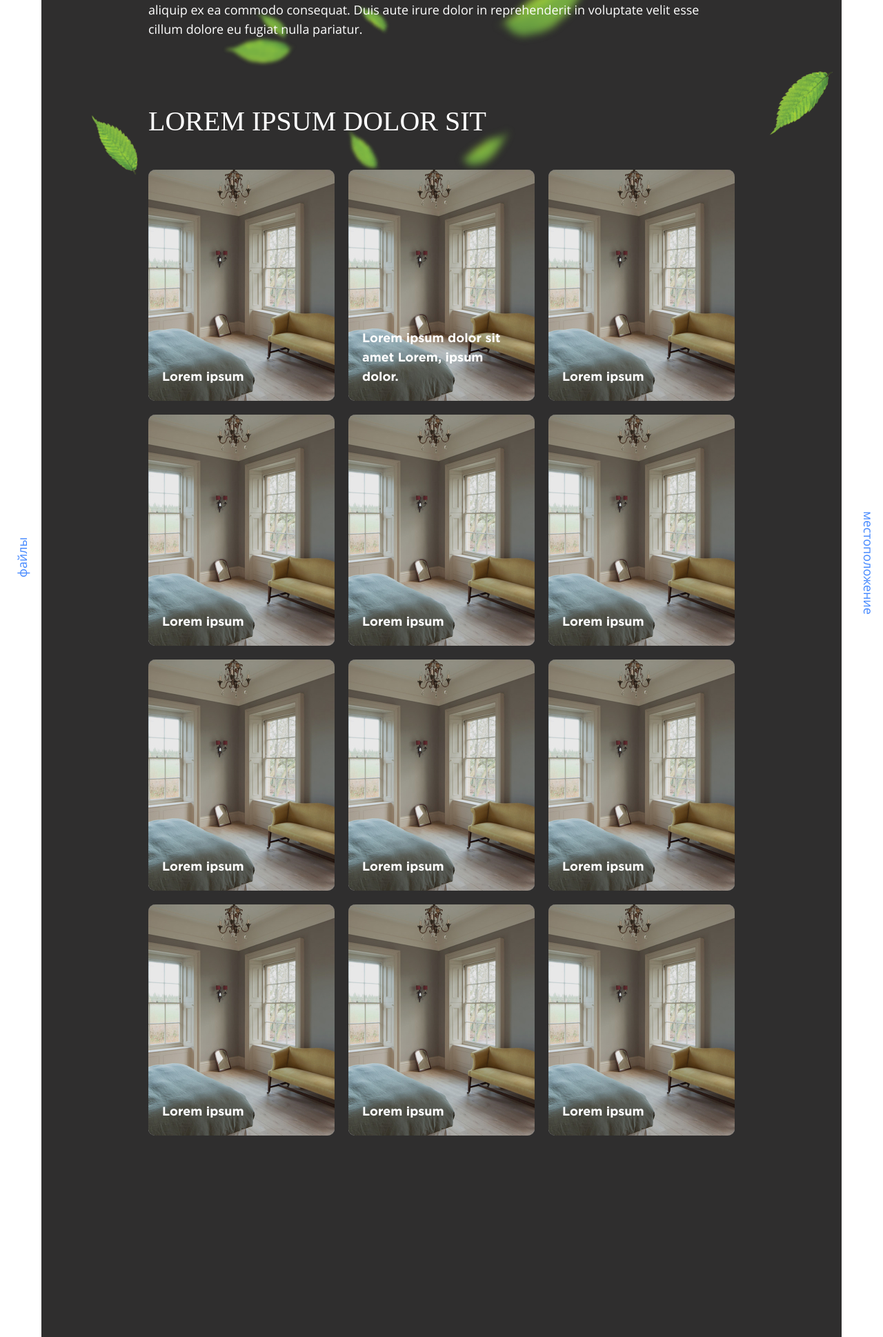
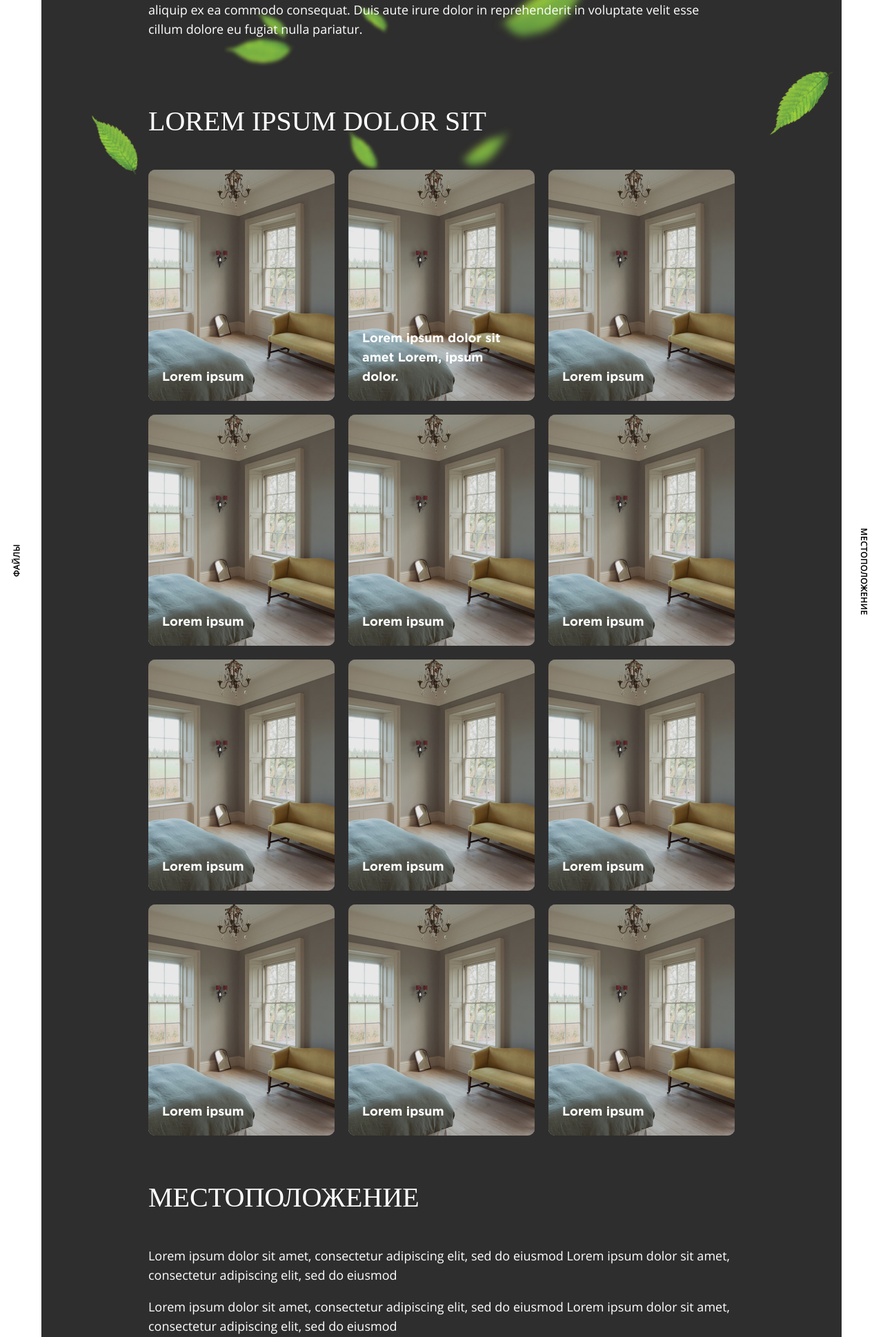
Before and after one commit to aleksandr-staetskiy/ag, a web app: file temp/index.html in a window 1280 px wide. Shown: the part 478-2416 px from the top of the page at 69% size. Run offline with its HTML, style and script files only (its server is not run), Linux system fonts and the light colour scheme.

Commit message:
location layout

```diff
--- a/build/css/style.css
+++ b/build/css/style.css
@@ -293,7 +293,13 @@ img {
 }
 
 .page__left a {
+  color: #000000;
   display: block;
+  font-weight: 600;
+  font-size: 1.2rem;
+  line-height: 1.6rem;
+  letter-spacing: 0.05em;
+  text-transform: uppercase;
   -webkit-transform: rotate(-90deg);
       -ms-transform: rotate(-90deg);
           transform: rotate(-90deg);
@@ -331,12 +337,19 @@ img {
 
 .page__right a {
   display: block;
+  color: #000000;
+  display: block;
+  font-weight: 600;
+  font-size: 1.2rem;
+  line-height: 1.6rem;
+  letter-spacing: 0.05em;
+  text-transform: uppercase;
   -webkit-transform: rotate(90deg);
       -ms-transform: rotate(90deg);
           transform: rotate(90deg);
-  -webkit-transform-origin: 40% -25%;
-      -ms-transform-origin: 40% -25%;
-          transform-origin: 40% -25%;
+  -webkit-transform-origin: 35% -25%;
+      -ms-transform-origin: 35% -25%;
+          transform-origin: 35% -25%;
 }
 
 .page__decorator {
@@ -467,4 +480,8 @@ img {
   background: linear-gradient(0deg, rgba(30, 30, 30, 0.4), rgba(30, 30, 30, 0.4)), url("../../img/card-img.jpg") no-repeat;
 }
 
+.location__map {
+  margin-top: 60px;
+}
+
 /*# sourceMappingURL=app.css.map */
--- a/src/assets/styles/app.scss
+++ b/src/assets/styles/app.scss
@@ -22,6 +22,8 @@
 @import "../../blocks/promo/promo";
 // Каталог
 @import "../../blocks/catalogue/catalogue";
+// Локация
+@import "../../blocks/location/location";
 // Формы
 // Сайтбар
 // Навигация - Выпадающее меню
--- /dev/null
+++ b/src/blocks/location/location.scss
@@ -0,0 +1,5 @@
+.location {
+    &__map {
+        margin-top: 60px;
+    }
+}
--- a/temp/index.html
+++ b/temp/index.html
@@ -140,6 +140,21 @@
                     </div>
                 </div>
             </div>
+            <div class="location">
+                <div class="container">
+                    <h3 class="title location__title">МЕСТОПОЛОЖЕНИЕ</h3>
+                    <div class="location__descr">
+                        <p>Lorem ipsum dolor sit amet, consectetur adipiscing elit, sed do eiusmod Lorem ipsum dolor sit amet, consectetur adipiscing elit, sed do eiusmod</p>
+                        <p>Lorem ipsum dolor sit amet, consectetur adipiscing elit, sed do eiusmod Lorem ipsum dolor sit amet, consectetur adipiscing elit, sed do eiusmod</p>
+                    </div>
+                    <div class="location__map">
+                        <div class="location__map-tooltip">
+
+                        </div>
+                        <iframe src="https://yandex.ru/map-widget/v1/-/CKEAVI56" width="100%" height="400" frameborder="1" allowfullscreen="true"></iframe>
+                    </div>
+                </div>
+            </div>
         </div>
         <div class="page__right">
             <a href="#">местоположение</a>
```
Also changed, not shown: src/assets/styles/page.scss (+14 -1 lines), src/pages/index.twig (+15 -0 lines), 1 other file.
